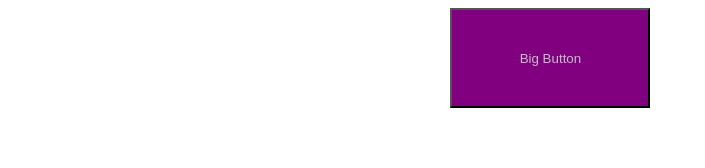
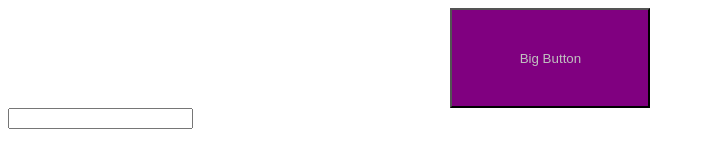
Before and after one commit to kirtiRai/Kirti-First, a plain HTML site: page index.html in a window 1280 px wide. Shown: the whole page, without its empty margins (0-705 px from the left). Drawn offline with Linux system fonts and the light colour scheme.

Commit message:
See new input

```diff
--- a/index.html
+++ b/index.html
@@ -8,6 +8,9 @@
 <div class="wrap">
 	<button class="largebtn">Big Button</button>
 </div>
+<form>
+<input type="text" name="name" class="forminput">
+</form>
 <style>
 	.wrap{
 		width: 30%;
```
